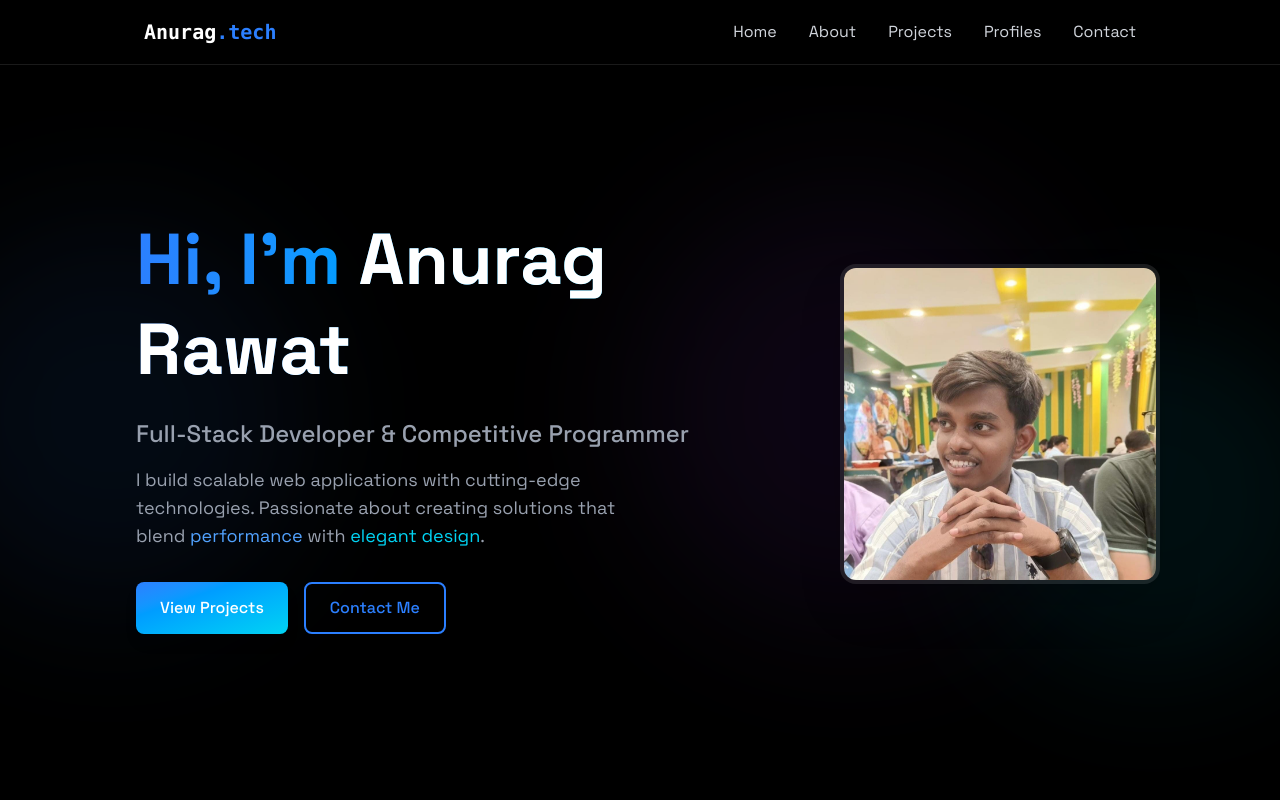
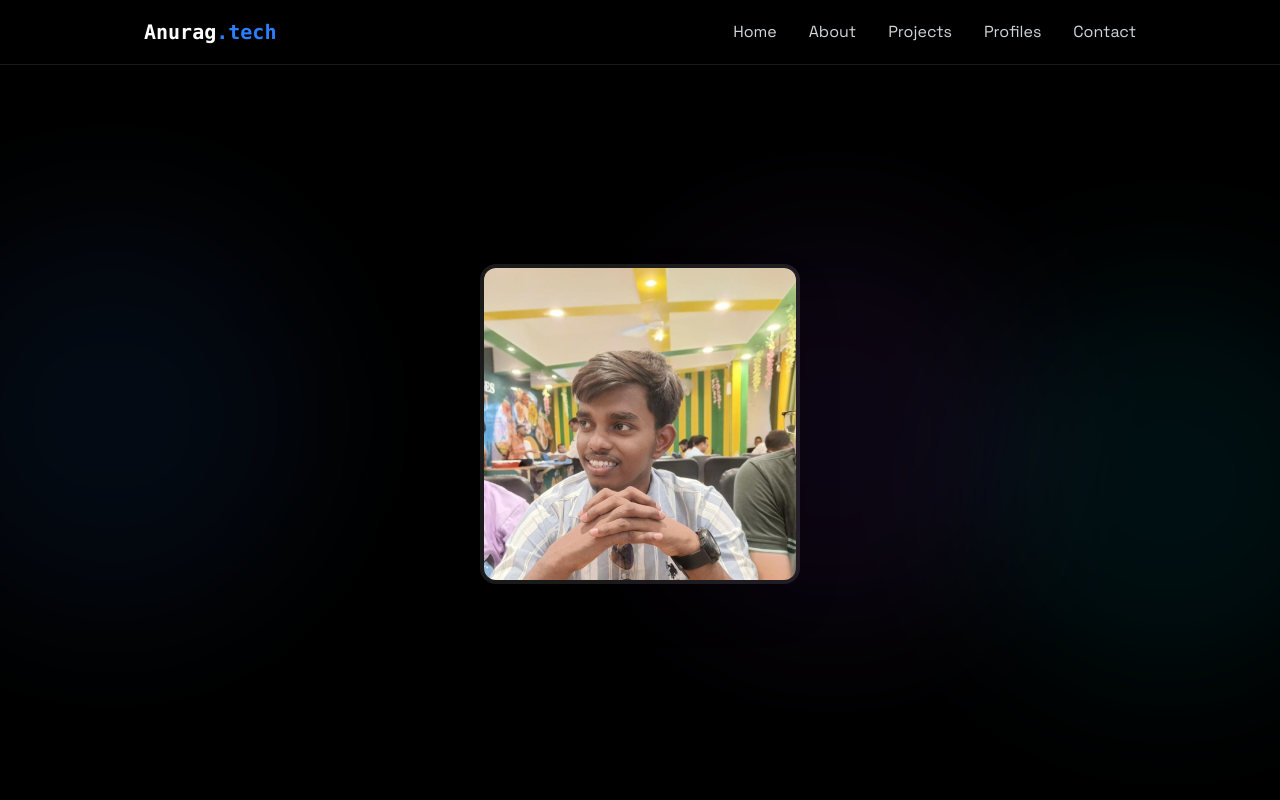
Before and after one commit to AnuragRawat92/New-Portfolio, a React (Vite) app: page / in a window 1280 px wide. Shown: the top 800 px of the page. Built offline with nearby package versions, Linux system fonts and the light colour scheme.

Commit message:
Update Home.jsx

```diff
--- a/src/components/sections/Home.jsx
+++ b/src/components/sections/Home.jsx
@@ -1,5 +1,6 @@
 import { RevealOnScroll } from "../RevealOnScroll";
 import profli from './profile.jpg';
+import defaultProfile from './default-profile.jpg'; // Import your fallback image
 
 export const Home = () => {
   return (
@@ -10,66 +11,11 @@ export const Home = () => {
       {/* Background elements */}
       <div className="absolute inset-0 overflow-hidden z-0">
         <div className="absolute top-1/4 -left-20 w-64 h-64 md:w-96 md:h-96 bg-blue-500/10 rounded-full mix-blend-multiply filter blur-2xl md:blur-3xl opacity-70 animate-blob"></div>
-        <div className="absolute top-1/3 -right-20 w-64 h-64 md:w-96 md:h-96 bg-cyan-400/10 rounded-full mix-blend-multiply filter blur-2xl md:blur-3xl opacity-70 animate-blob animation-delay-2000"></div>
-        <div className="absolute bottom-1/4 left-1/2 w-64 h-64 md:w-96 md:h-96 bg-purple-500/10 rounded-full mix-blend-multiply filter blur-2xl md:blur-3xl opacity-70 animate-blob animation-delay-4000"></div>
+        <div className="absolute top-1/3 -right-20 w-64 h-64 md:w-96 md:h-96 bg-cyan-400/10 rounded-full mix-blend-multiply filter blur-2xl md:blur-3xl opacity-70 animation-delay-2000 animate-blob"></div>
+        <div className="absolute bottom-1/4 left-1/2 w-64 h-64 md:w-96 md:h-96 bg-purple-500/10 rounded-full mix-blend-multiply filter blur-2xl md:blur-3xl opacity-70 animation-delay-4000 animate-blob"></div>
       </div>
 
-      <div className="container mx-auto px-4 flex flex-col lg:flex-row items-center justify-center gap-8 md:gap-12 z-10">
-        {/* Text Content - Centered */}
-        <RevealOnScroll>
-          <div className="text-center max-w-2xl lg:text-left px-4">
-            <h1 className="text-4xl sm:text-5xl md:text-6xl lg:text-7xl font-bold mb-4 md:mb-6 bg-gradient-to-r from-blue-500 to-cyan-400 bg-clip-text text-transparent leading-tight">
-              Hi, I'm <span className="text-white">Anurag Rawat</span>
-            </h1>
-
-            <h2 className="text-lg sm:text-xl md:text-2xl text-gray-400 mb-3 md:mb-4 font-medium">
-              Full-Stack Developer & Competitive Programmer
-            </h2>
-
-            <p className="text-base sm:text-lg text-gray-400 mb-6 md:mb-8 mx-auto lg:mx-0 max-w-lg">
-              I build scalable web applications with cutting-edge technologies.
-              Passionate about creating solutions that blend{" "}
-              <span className="text-blue-400">performance</span> with{" "}
-              <span className="text-cyan-400">elegant design</span>.
-            </p>
-
-            <div className="flex flex-wrap justify-center lg:justify-start gap-3 md:gap-4">
-              <a
-                href="#projects"
-                className="relative inline-flex items-center justify-center px-4 py-2 md:px-6 md:py-3 overflow-hidden font-medium text-white transition duration-300 ease-out rounded-lg shadow-lg group bg-gradient-to-br from-blue-500 to-cyan-400 hover:from-blue-600 hover:to-cyan-500 text-sm md:text-base"
-              >
-                <span className="relative z-10">View Projects</span>
-                <span className="absolute inset-0 bg-gradient-to-br from-blue-600 to-cyan-500 rounded-lg opacity-0 group-hover:opacity-100 transition duration-300 ease-out"></span>
-              </a>
-
-              <a
-                href="#contact"
-                className="relative inline-flex items-center justify-center px-4 py-2 md:px-6 md:py-3 overflow-hidden font-medium text-blue-500 transition duration-300 ease-out border-2 border-blue-500 rounded-lg hover:text-white group text-sm md:text-base"
-              >
-                <span className="absolute inset-0 flex items-center justify-center w-full h-full text-white duration-300 -translate-x-full bg-blue-500 group-hover:translate-x-0 ease">
-                  <svg
-                    className="w-5 h-5 md:w-6 md:h-6"
-                    fill="none"
-                    stroke="currentColor"
-                    viewBox="0 0 24 24"
-                    xmlns="http://www.w3.org/2000/svg"
-                  >
-                    <path
-                      strokeLinecap="round"
-                      strokeLinejoin="round"
-                      strokeWidth="2"
-                      d="M8 12h.01M12 12h.01M16 12h.01M21 12c0 4.418-4.03 8-9 8a9.863 9.863 0 01-4.255-.949L3 20l1.395-3.72C3.512 15.042 3 13.574 3 12c0-4.418 4.03-8 9-8s9 3.582 9 8z"
-                    ></path>
-                  </svg>
-                </span>
-                <span className="absolute flex items-center justify-center w-full h-full text-blue-500 transition-all duration-300 transform group-hover:translate-x-full ease">
-                  Contact Me
-                </span>
-                <span className="relative invisible">Contact Me</span>
-              </a>
-            </div>
-          </div>
-        </RevealOnScroll>
+      {/* ... rest of your component remains the same ... */}
 
       {/* Image Card - Centered */}
       <RevealOnScroll>
@@ -81,40 +27,12 @@ export const Home = () => {
               className="w-full h-full object-cover transform group-hover:scale-105 transition duration-500 ease-in-out"
               onError={(e) => {
                 e.target.onerror = null;
-                  e.target.src = `${process.env.PUBLIC_URL}/images/default-profile.jpg`;
+                e.target.src = defaultProfile; // Use imported fallback
               }}
             />
           </div>
         </div>
       </RevealOnScroll>
-      </div>
-
-      {/* Animation keyframes (add to your global CSS) */}
-      <style jsx>{`
-        @keyframes blob {
-          0% {
-            transform: translate(0px, 0px) scale(1);
-          }
-          33% {
-            transform: translate(20px, -30px) scale(1.1);
-          }
-          66% {
-            transform: translate(-15px, 15px) scale(0.9);
-          }
-          100% {
-            transform: translate(0px, 0px) scale(1);
-          }
-        }
-        .animate-blob {
-          animation: blob 7s infinite;
-        }
-        .animation-delay-2000 {
-          animation-delay: 2s;
-        }
-        .animation-delay-4000 {
-          animation-delay: 4s;
-        }
-      `}</style>
     </section>
   );
 };
```
Lines whose indentation alone changed are shown as unchanged.
